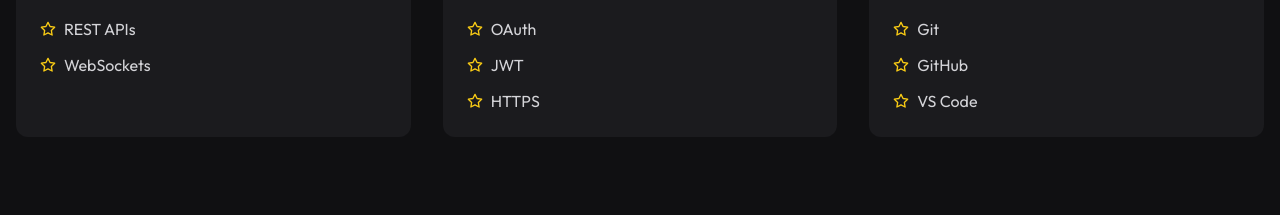
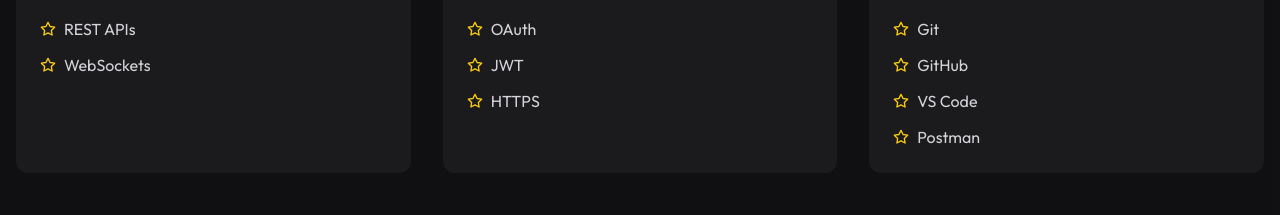
Before and after one commit to bunnyDasari/rohan-portfolio-, a React (Vite) app: page / in a window 1280 px wide. Shown: the part 2811-3026 px from the top of the page. Built offline with nearby package versions, Linux system fonts and the light colour scheme.

Commit message:
Update App.tsx with latest changes

```diff
--- a/src/App.tsx
+++ b/src/App.tsx
@@ -267,6 +267,7 @@ function App() {
                 { name: 'Git', level: 85 },
                 { name: 'GitHub', level: 85 },
                 { name: 'VS Code', level: 90 },
+                { name: 'Postman', level: 90 },
                 //{ name: 'Adobe XD', level: 82 }
               ]}
             />
```
